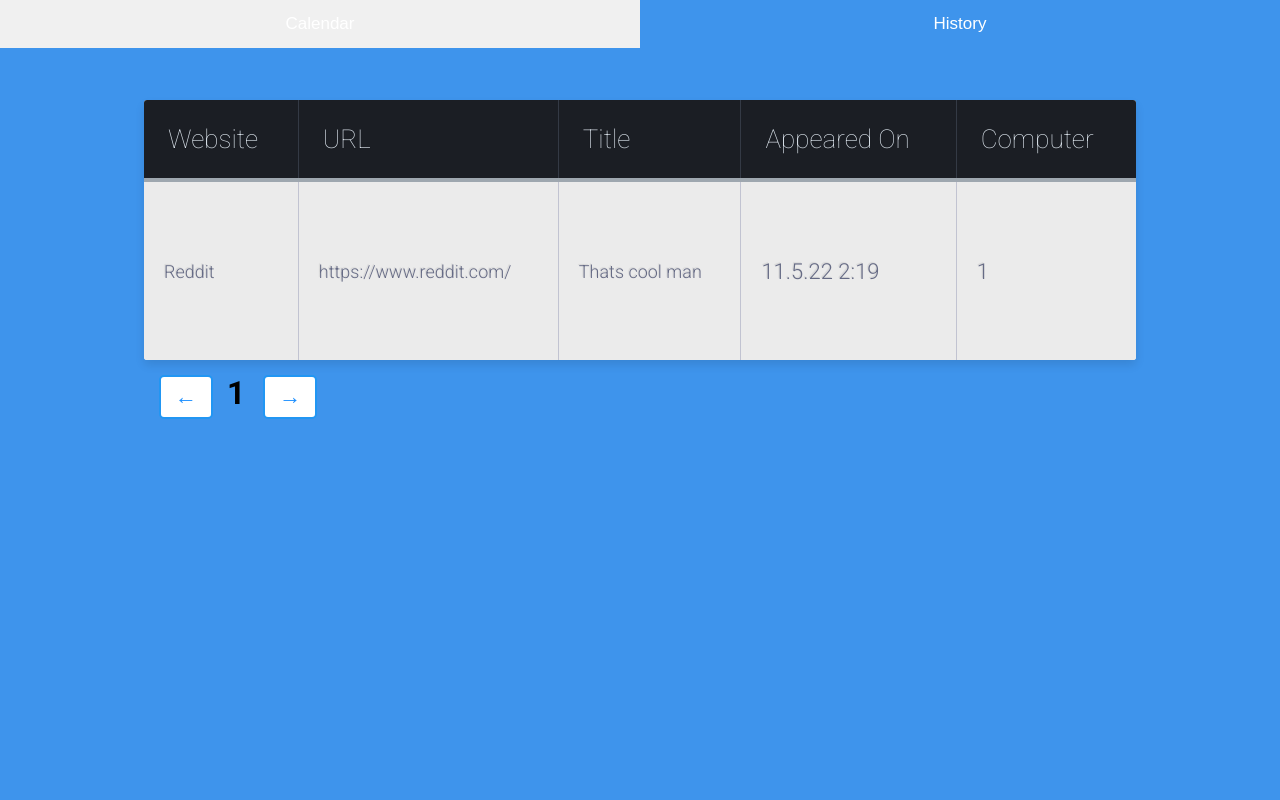
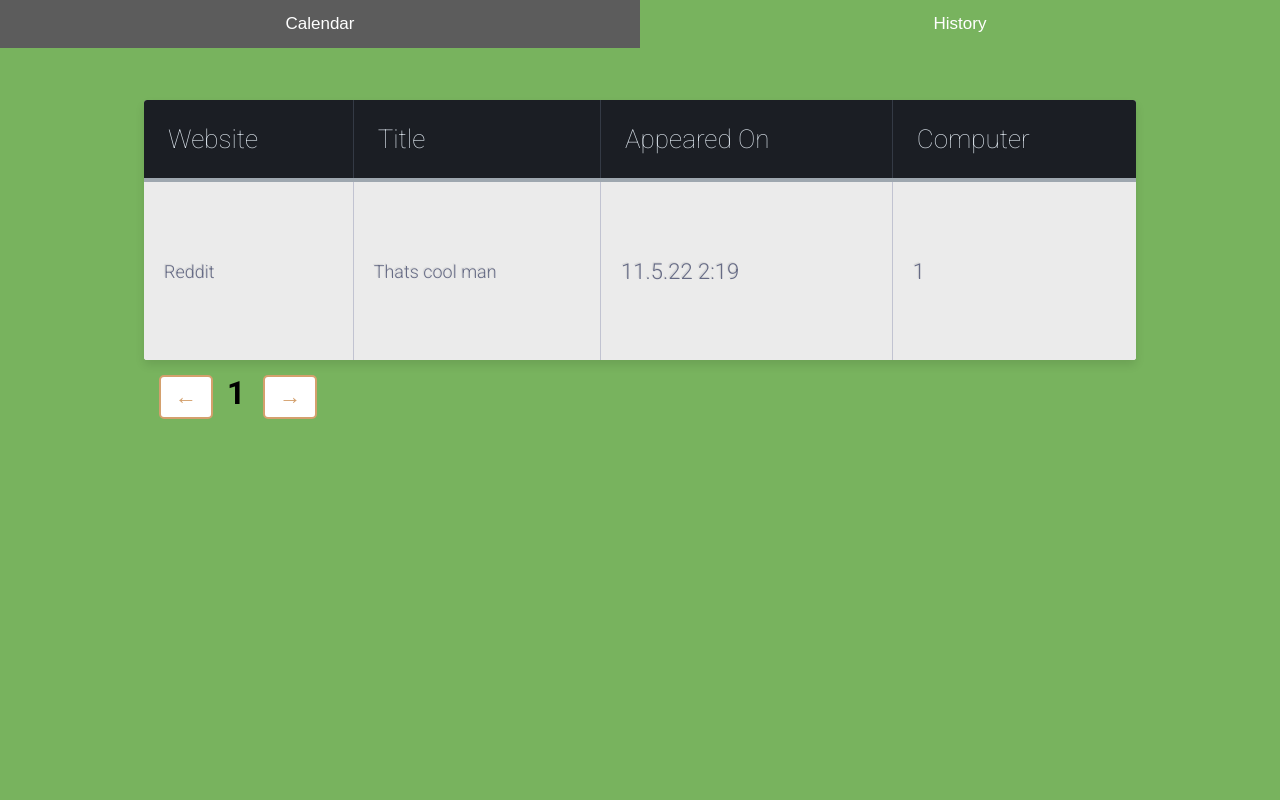
Before and after one commit to NqkoiNqkojsi/School_s-security-chrome-extension, a Flask app: page / in a window 1280 px wide, after a click on "History". Run offline with Flask 2, Linux system fonts and the light colour scheme.

Commit message:
change of html and dbs

```diff
--- a/ServerSystem/static/admin.css
+++ b/ServerSystem/static/admin.css
@@ -22,7 +22,7 @@ body, html {
 }
 
 .tablink:hover {
-  background-color: rgb(240, 240, 240);
+  background-color: rgb(92, 92, 92);
 }
 
 /* Style the tab content (and add height:100% for full page content) */
@@ -33,5 +33,5 @@ body, html {
   height: 100%;
 }
 
-#Calendar {background-color: #6c84e6;}
-#History {background-color: #3e94ec;}
+#Calendar {background-color: #446B5C;}
+#History {background-color: #78B35E;}
--- a/ServerSystem/static/form.js
+++ b/ServerSystem/static/form.js
@@ -7,6 +7,8 @@
         'margin-top' : -$('.material-form').outerHeight()/2
     });
 });
+
+
 
 function sendInfo(){
     let day= document.getElementById("day").value;
--- a/ServerSystem/static/history.js
+++ b/ServerSystem/static/history.js
@@ -11,10 +11,6 @@ function createTable(tableData) {
     cell1.className ="text-left_small";
     cell1.appendChild(document.createTextNode(rowData["website"]));
     row.appendChild(cell1);
-    let cell2 = document.createElement('td');
-    cell2.className ="text-left_small";
-    cell2.appendChild(document.createTextNode(rowData["url"]));
-    row.appendChild(cell2);
     let cell3 = document.createElement('td');
     cell3.className ="text-left_small";
     cell3.appendChild(document.createTextNode(rowData["title"]));
--- a/ServerSystem/static/page.css
+++ b/ServerSystem/static/page.css
@@ -25,11 +25,11 @@
 }
 /* Blue */
 .info {
-  border-color: #2196F3;
-  color: dodgerblue
+  border-color: #D4A06D;
+  color: #D4A06D
 }
 
 .info:hover {
-  background: #2196F3;
+  background: #D4A06D;
   color: white;
 }
--- a/ServerSystem/template/admin.html
+++ b/ServerSystem/template/admin.html
@@ -9,8 +9,8 @@
 </head>
 <body>
 
-    <button class="tablink" onclick="openPage('Calendar', this, '#6c84e6')" id="defaultOpen">Calendar</button>
-    <button class="tablink" onclick="openPage('History', this, '#3e94ec')">History</button>
+    <button class="tablink" onclick="openPage('Calendar', this, '#446B5C')" id="defaultOpen">Calendar</button>
+    <button class="tablink" onclick="openPage('History', this, '#78B35E')">History</button>
 
     <div id="Calendar" class="tabcontent">
         <div class="quoteForm" id="quoteFormContain">
@@ -36,16 +36,16 @@
               <section class="material-form-field">
                 <div class="material-form-field-controls">
                   <div class="form-field-controls-group">
-                    <input type="numbers" id="startPeriod" required="required" placeholder="Start" title="startPeriod" class="material-form-field-input">
-                    <label for="startPeriod" class="material-form-field-label">Start Period</label>
+                    <input type="time" id="startPeriod" required="required" placeholder="Start" title="startPeriod" class="material-form-field-input">
+                    <label for="startPeriod" class="">Start Period</label>
                   </div>
                 </div>
               </section>
               <section class="material-form-field">
                 <div class="material-form-field-controls">
                   <div class="form-field-controls-group">
-                    <input type="numbers" id="endPeriod" required="required" placeholder="End" title="endPeriod" class="material-form-field-input">
-                    <label for="endPeriod" class="material-form-field-label">End Period</label>
+                    <input type="time" id="endPeriod" required="required" placeholder="End" title="endPeriod" class="material-form-field-input">
+                    <label for="endPeriod" class="">End Period</label>
                   </div>
                 </div>
               </section>
@@ -67,7 +67,6 @@
             <thead>
                 <tr>
                     <th class="text-left">Website</th>
-                    <th class="text-left">URL</th>
                     <th class="text-left">Title</th>
                     <th class="text-left">Appeared On</th>
                     <th class="text-left">Computer</th>
@@ -76,7 +75,6 @@
             <tbody id="tbody1" class="table-hover">
                 <tr>
                     <td class="text-left_small">Reddit</td>
-                    <td class="text-left_small">https://www.reddit.com/</td>
                     <td class="text-left_small">Thats cool man</td>
                     <td class="text-left_large">11.5.22 2:19</td>
                     <td class="text-left_large">1</td>
```
Also changed, not shown: ServerSystem/AdminHost.py (added, +21 -0 lines), ServerSystem/dbs/calendar.db, ServerSystem/dbs/history.db, ServerSystem/static/form.css (line endings or trailing spaces).
